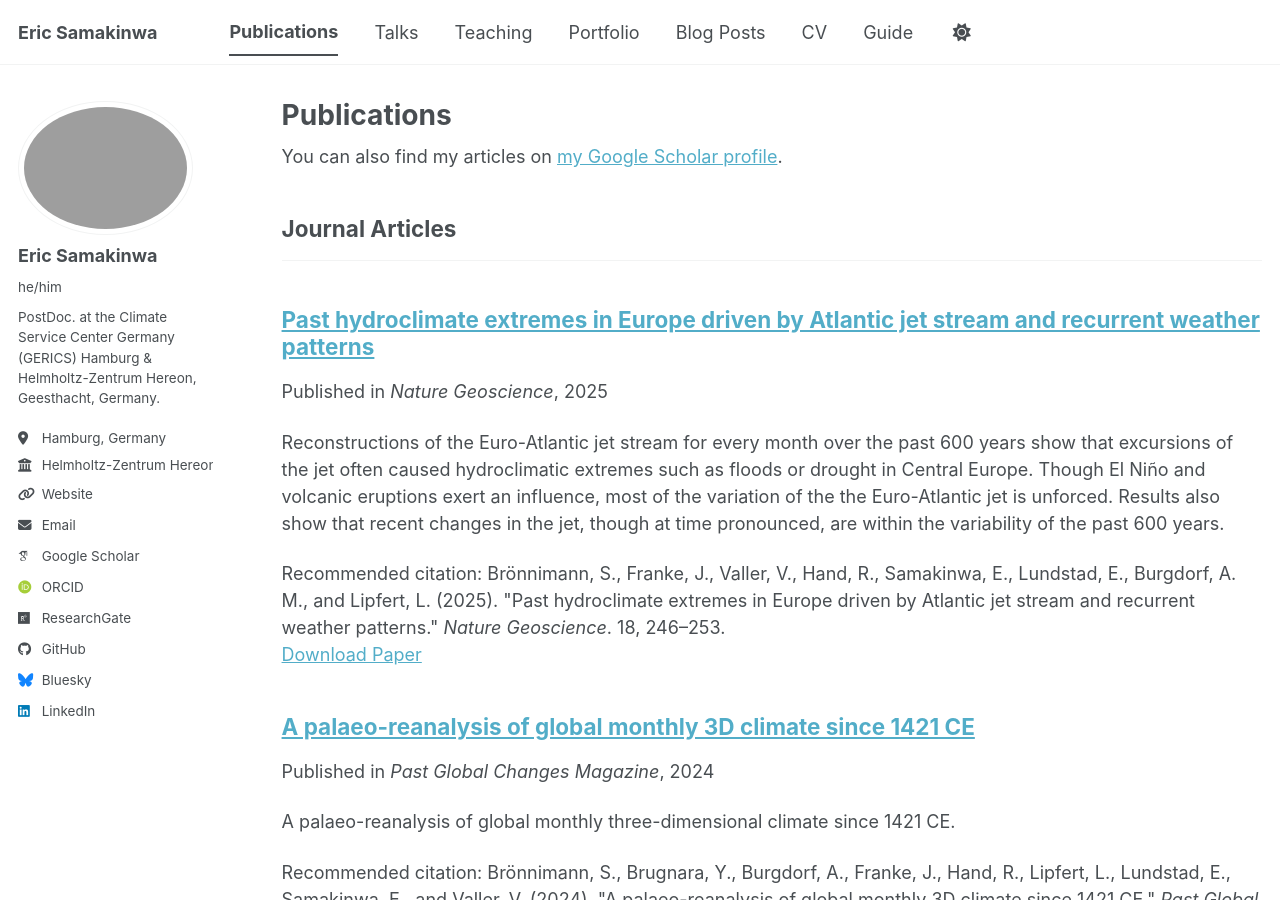
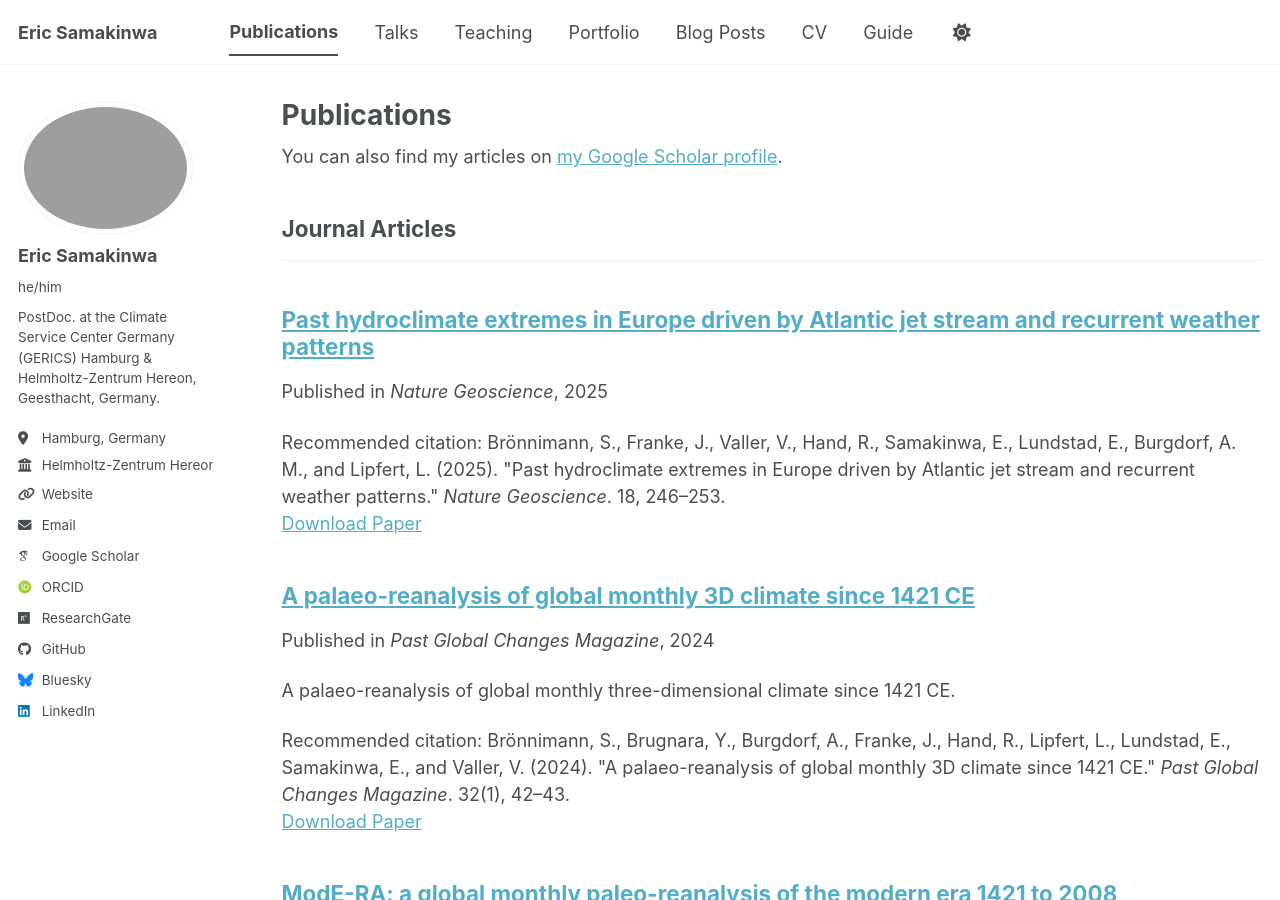
Before and after one commit to shamakson/shamakson.github.io, a Jekyll site: the page built from _pages/publications.html, in a window 1280 px wide and 900 px high. Built offline with Jekyll 4.4.1, drawn with Linux system fonts in a browser that asks for light colours; some web fonts are replaced; a script bundle is joined from its source files by our own code; library files that are not in the unit come from our copies.

Commit message:
Clear excerpt for publication on hydroclimate extremes
Updated the excerpt field to be empty.

```diff
--- a/_publications/2025-01-01-past-hydroclimate-extremes-europe.md
+++ b/_publications/2025-01-01-past-hydroclimate-extremes-europe.md
@@ -3,7 +3,7 @@ title: "Past hydroclimate extremes in Europe driven by Atlantic jet stream and r
 collection: publications
 category: manuscripts
 permalink: /publication/2025-01-01-past-hydroclimate-extremes-europe
-excerpt: 'Reconstructions of the Euro-Atlantic jet stream for every month over the past 600 years show that excursions of the jet often caused hydroclimatic extremes such as floods or drought in Central Europe. Though El Niño and volcanic eruptions exert an influence, most of the variation of the the Euro-Atlantic jet is unforced. Results also show that recent changes in the jet, though at time pronounced, are within the variability of the past 600 years.'
+excerpt: ''
 date: 2025-01-01
 venue: 'Nature Geoscience'
 paperurl: 'https://doi.org/10.1038/s41561-025-01654-y'
```
